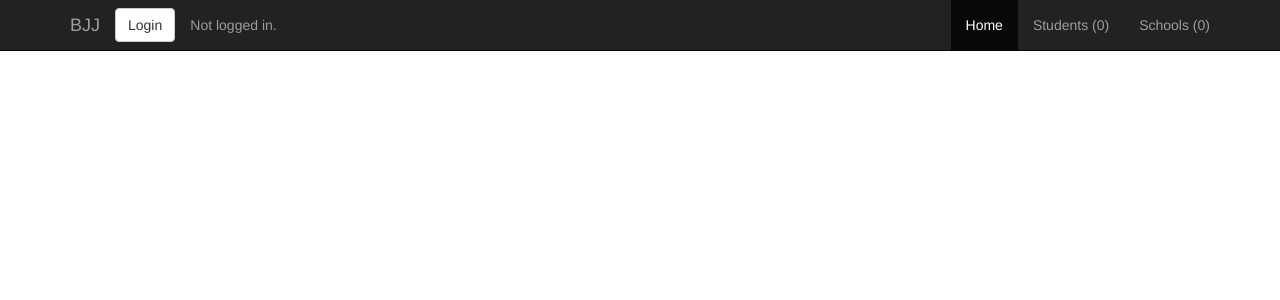
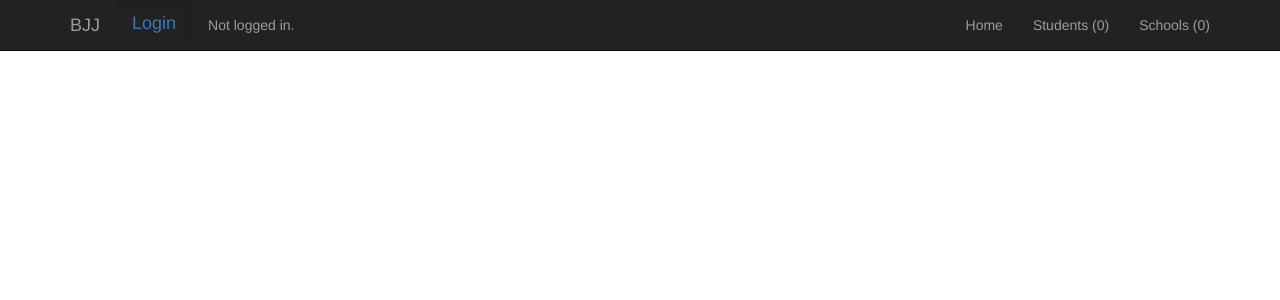
Before and after one commit to hihiandrew/bjj-school-directory, a React app: page /#/ in a window 1280 px wide. Shown: the top 300 px of the page. Built offline with nearby package versions, Linux system fonts and the light colour scheme; no server answers.

Commit message:
navbar active highlighting + home page

```diff
--- a/public/index.html
+++ b/public/index.html
@@ -9,7 +9,6 @@
 </head>
 
 <body>
-  <!-- <h1><a href="/">BJJ School Directory</a></h1> -->
   <div id='root'></div>
 </body>
 
--- a/src/App.js
+++ b/src/App.js
@@ -2,6 +2,7 @@ import React, { Component } from 'react';
 import { Route, HashRouter } from 'react-router-dom';
 import Navbar from './Navbar';
 import Login from './Login';
+import Home from './Home';
 import Schools from './Schools';
 import Students from './Students';
 import SchoolCreate from './SchoolCreate';
@@ -15,9 +16,8 @@ class App extends Component {
   }
 
   render() {
-    console.log('App Render Method:');
-    const renderNavbar = ({ history }) => {
-      return <Navbar history={history} />;
+    const renderNavbar = ({ match, history }) => {
+      return <Navbar id={match.params.id} history={history} />;
     };
 
     const renderSchoolCreate = ({ match, history }) => {
@@ -36,7 +36,7 @@ class App extends Component {
       <HashRouter>
         <div>
           <Route path="/" render={renderNavbar} />
-
+          <Route exact path="/home" component={Home} />
           <Route exact path="/auth/:action" render={renderAuth} />
           <Route exact path="/schools" component={Schools} />
           <Route exact path="/students" component={Students} />
--- /dev/null
+++ b/src/Home.js
@@ -0,0 +1,9 @@
+import React, { Component } from 'react';
+
+class Login extends Component {
+  render() {
+    return <div>Welcome to the Brazilian Jiu Jitsu World Directory!</div>;
+  }
+}
+
+export default Login;
--- a/src/Navbar.js
+++ b/src/Navbar.js
@@ -15,7 +15,7 @@ class Navbar extends Component {
   }
 
   render() {
-    const { schools, students, user, history } = this.props;
+    const { schools, students, user, history, id } = this.props;
     return (
       <div>
         <nav class="navbar navbar-inverse navbar-static-top">
@@ -34,29 +34,33 @@ class Navbar extends Component {
               </button>
 
               {/* <!-- Navbar Brand --> */}
-              <a href="/" class="navbar-brand">
-                BJJ
-              </a>
+              <Link to="/home">
+                <a href="/home" class="navbar-brand">
+                  BJJ
+                </a>
+              </Link>
             </div>
 
             <div class="collapse navbar-collapse" id="exampleNavComponents">
               {/* <!-- Navbar Menu --> */}
               <ul class="nav navbar-nav navbar-right">
-                <li class="active">
-                  <a href="/">Home</a>
+                <li class={id == 'home' ? 'active' : ''}>
+                  <Link to="/home">Home</Link>
                 </li>
-                <li>
+                <li class={id == 'students' ? 'active' : ''}>
                   <Link to="/students">Students ({students.length})</Link>
                 </li>
-                <li>
+                <li class={id == 'schools' ? 'active' : ''}>
                   <Link to="/schools">Schools ({schools.length})</Link>
                 </li>
               </ul>
 
               {/* <!-- Navbar Button --> */}
-              <button
+              <a
                 type="button"
-                class="btn btn-default navbar-btn navbar-left"
+                // class="btn btn-default navbar-btn navbar-left"
+                class="btn btn-secondary btn-lg active navbar-left"
+                role="button"
                 onClick={
                   user.username
                     ? this.handleLogout
@@ -66,7 +70,7 @@ class Navbar extends Component {
                 }
               >
                 {user.username ? 'Logout' : 'Login'}
-              </button>
+              </a>
 
               {/* <!-- Navbar Text --> */}
               <p class="navbar-text">
```
Also changed, not shown: 1 other file (tests, documents, lock files or other folders).
